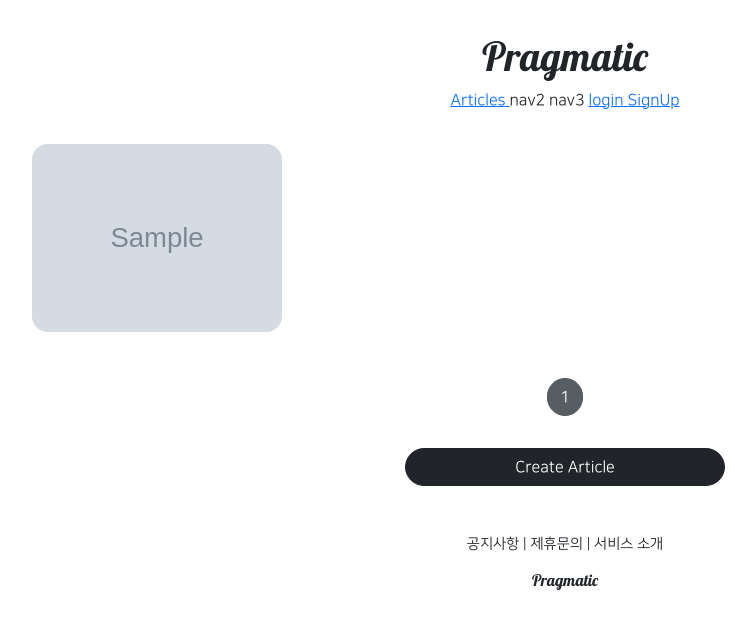
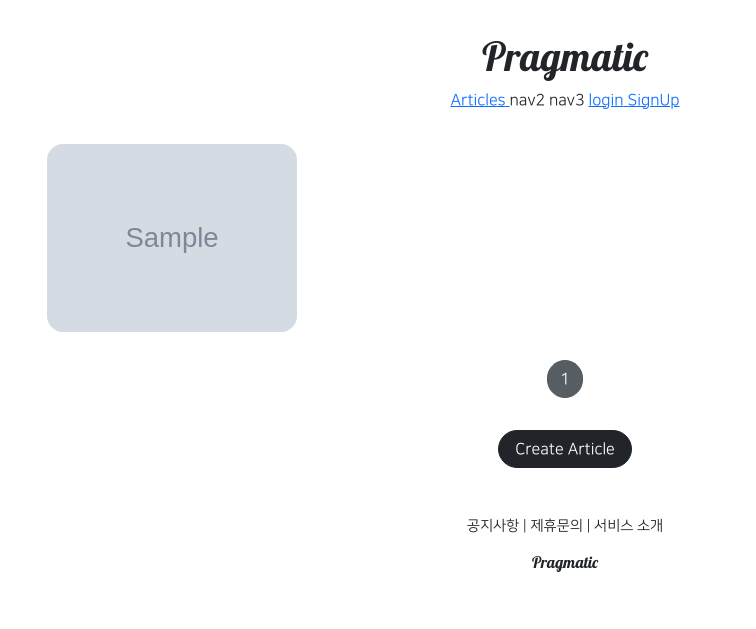
Before and after one commit to SeoLily/pragmatic, a Django app: page /articles/list/ in a window 1280 px wide. Shown: the top 629 px of the page, without its empty margins (75-831 px from the left). Run offline with Django 3.2, Linux system fonts and the light colour scheme; tables that the repository leaves empty hold one stand-in row (values such as "Sample post"); grey boxes marked "Sample" are stand-in pictures; some libraries are stand-ins or nearby versions.

Commit message:
django course 39 commit

```diff
--- a/articleapp/templates/articleapp/list.html
+++ b/articleapp/templates/articleapp/list.html
@@ -3,9 +3,19 @@
 
 {% block content %}
   <style>
+
+    .container {
+      padding: 0;
+      margin: 0 auto;
+    }
+
+    .container a {
+      width: 45%;
+      max-width: 250px;
+    }
+
     .container div {
       width: 250px;
-      background-color: antiquewhite;
       display: flex;
       justify-content: center;
       align-items: center;
@@ -37,7 +47,7 @@
   {% include 'snippets/pagination.html' with page_obj=page_obj %}
 
   <div style="text-align: center; ">
-    <a href="{% url 'articleapp:create' %}" class="btn btn-dark rounded-pill col-3 mt-3 mb-3">
+    <a href="{% url 'articleapp:create' %}" class="btn btn-dark rounded-pill mt-3 mb-3 px-3">
       Create Article
     </a>
   </div>
--- a/articleapp/views.py
+++ b/articleapp/views.py
@@ -60,4 +60,4 @@
     model = Article
     context_object_name = 'article_list'
     template_name = 'articleapp/list.html'
-    paginate_by = 1
+    paginate_by = 5
--- a/pragmatic/settings.py
+++ b/pragmatic/settings.py
@@ -38,7 +38,7 @@
 # SECURITY WARNING: don't run with debug turned on in production!
 DEBUG = True
 
-ALLOWED_HOSTS = []
+ALLOWED_HOSTS = ['*']
 
 
 # Application definition
--- a/static/base.css
+++ b/static/base.css
@@ -15,3 +15,9 @@
     text-align: center;
     margin: 2rem 0;
 }
+
+@media screen and (max-width:500px) {
+    html {
+        font-size: 13px;
+    }
+}
--- a/static/js/magicgrid.js
+++ b/static/js/magicgrid.js
@@ -277,7 +277,7 @@
 let magicGrid = new MagicGrid({
   container: '.container',
   animate: true,
-  gutter: 30,
+  gutter: 12,
   static: true,
   useMin: true
 });
--- a/templates/head.html
+++ b/templates/head.html
@@ -2,6 +2,7 @@
 
 <head>
     <meta charset="UTF-8">
+    <meta name="viewport" content="width=device-width, initial-scale=1, shrink-to-fit=no">
     <title>Pragmatic</title>
 
     <!--  BOOTSTRAP LINK  -->
```
